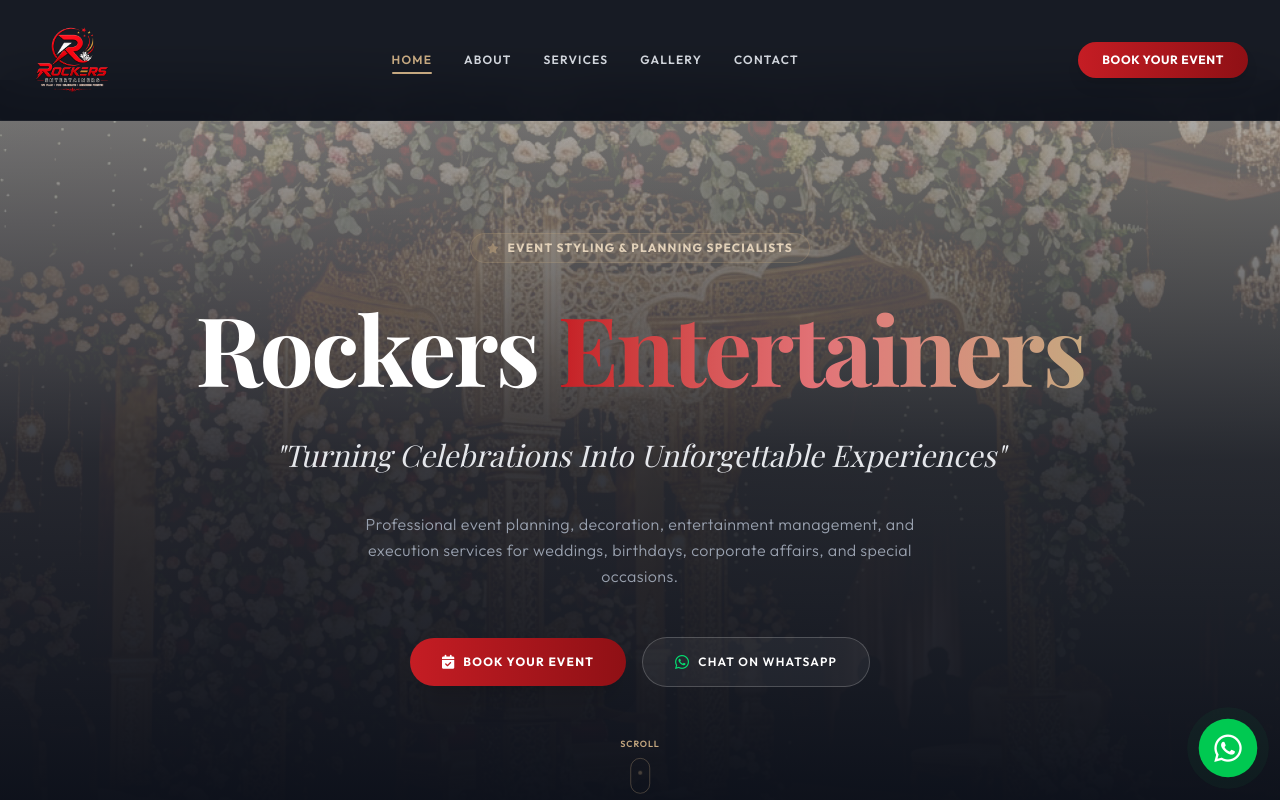
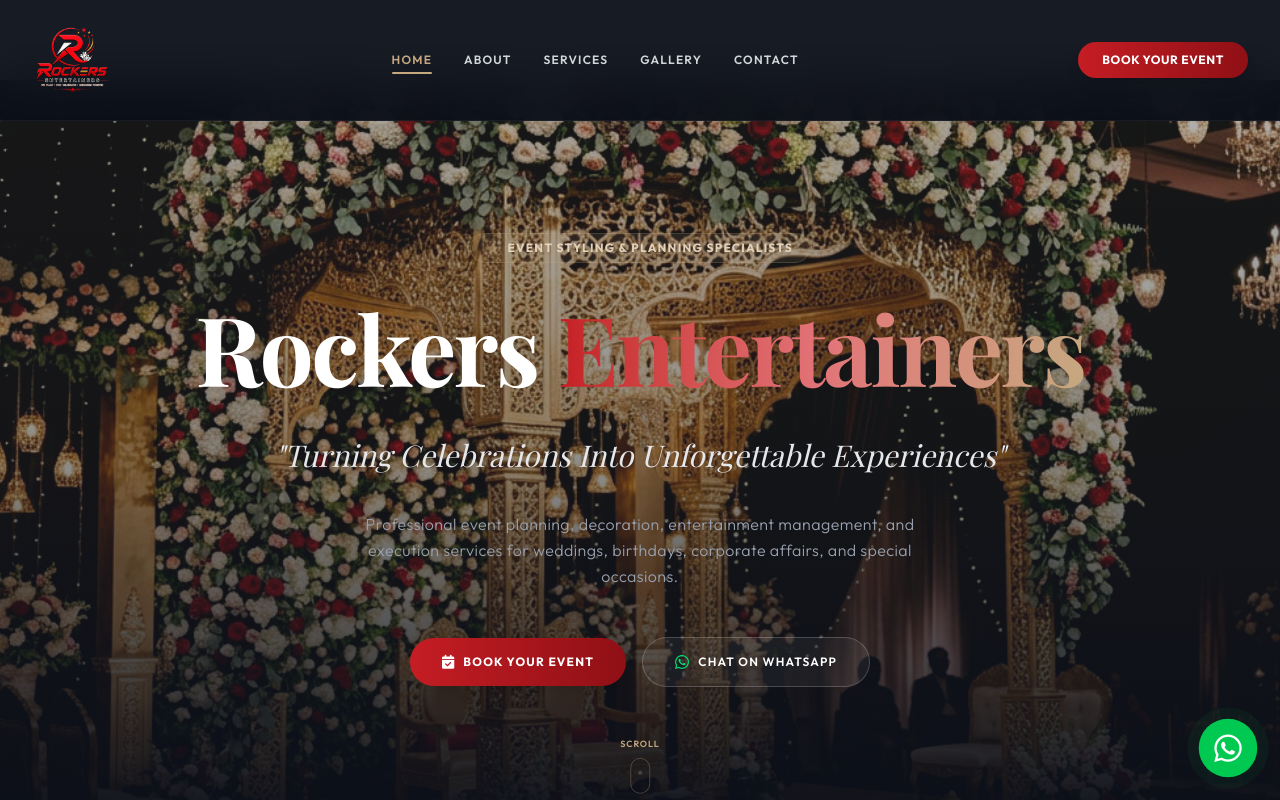
Before and after one commit to gouravboga12-rgb/RockersEntertainers, a React (Vite) app: page / in a window 1280 px wide. Shown: the top 800 px of the page. Built offline with nearby package versions, Linux system fonts and the light colour scheme; a web font is replaced by a local one.

Commit message:
Increased homepage hero background opacity and adjusted overlays to match reference screenshot

```diff
--- a/src/pages/Home.jsx
+++ b/src/pages/Home.jsx
@@ -206,10 +206,10 @@
           <img
             src="/hero_background.jpg"
             alt="Luxury Event Setup Backdrop"
-            className="w-full h-full object-cover object-center opacity-50 scale-105 transition-transform duration-1000"
-            style={{ filter: 'brightness(0.5) contrast(1.15)' }}
+            className="w-full h-full object-cover object-center opacity-90 scale-105 transition-transform duration-1000"
+            style={{ filter: 'brightness(0.75) contrast(1.1)' }}
           />
-          <div className="absolute inset-0 bg-gradient-to-t from-brand-dark via-brand-dark/75 to-transparent"></div>
+          <div className="absolute inset-0 bg-gradient-to-t from-brand-dark via-brand-dark/30 to-brand-dark/10"></div>
         </div>
 
         <div className="relative z-10 max-w-7xl mx-auto px-4 sm:px-6 lg:px-8 text-center">
```
